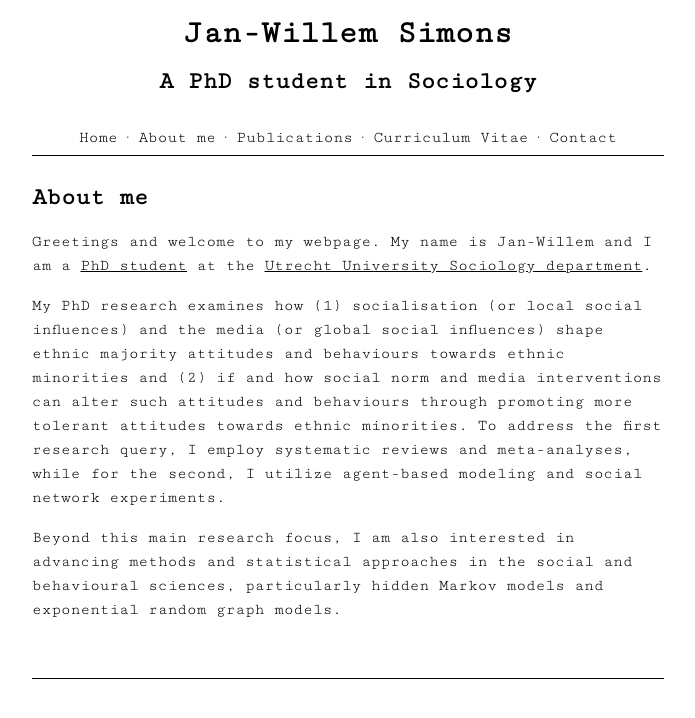
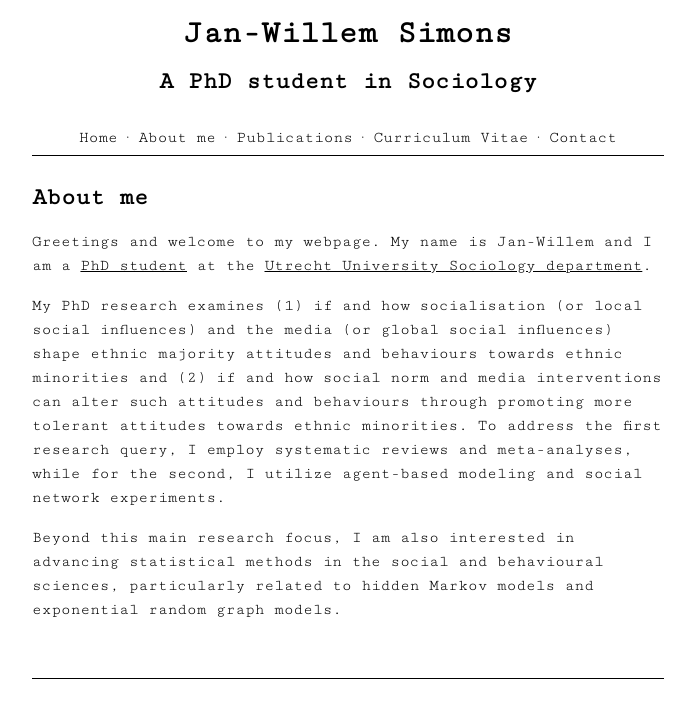
Before and after one commit to jwgsim/jwgsim.github.io, a Jekyll site: the page built from aboutme.md, in a window 1280 px wide. Shown: the top 718 px of the page, without its empty margins (292-987 px from the left). Built offline with Jekyll 4.4.1, drawn with Linux system fonts in a browser that asks for light colours.

Commit message:
update aboutme

```diff
--- a/aboutme.md
+++ b/aboutme.md
@@ -5,6 +5,6 @@ title: About me
 Greetings and welcome to my webpage. My name is Jan-Willem and I am a <a href="https://www.uu.nl/staff/JGSimons"> PhD student</a> at the
 <a href="https://www.uu.nl/en/organisation/sociology"> Utrecht University Sociology department</a>.
 
-My PhD research examines how (1) socialisation (or local social influences) and the media (or global social influences) shape ethnic majority attitudes and behaviours towards ethnic minorities and (2) if and how social norm and media interventions can alter such attitudes and behaviours through promoting more tolerant attitudes towards ethnic minorities. To address the first research query, I employ systematic reviews and meta-analyses, while for the second, I utilize agent-based modeling and social network experiments.
+My PhD research examines (1) if and how socialisation (or local social influences) and the media (or global social influences) shape ethnic majority attitudes and behaviours towards ethnic minorities and (2) if and how social norm and media interventions can alter such attitudes and behaviours through promoting more tolerant attitudes towards ethnic minorities. To address the first research query, I employ systematic reviews and meta-analyses, while for the second, I utilize agent-based modeling and social network experiments.
 
-Beyond this main research focus, I am also interested in advancing methods and statistical approaches in the social and behavioural sciences, particularly hidden Markov models and exponential random graph models.
+Beyond this main research focus, I am also interested in advancing statistical methods in the social and behavioural sciences, particularly related to hidden Markov models and exponential random graph models.
```
